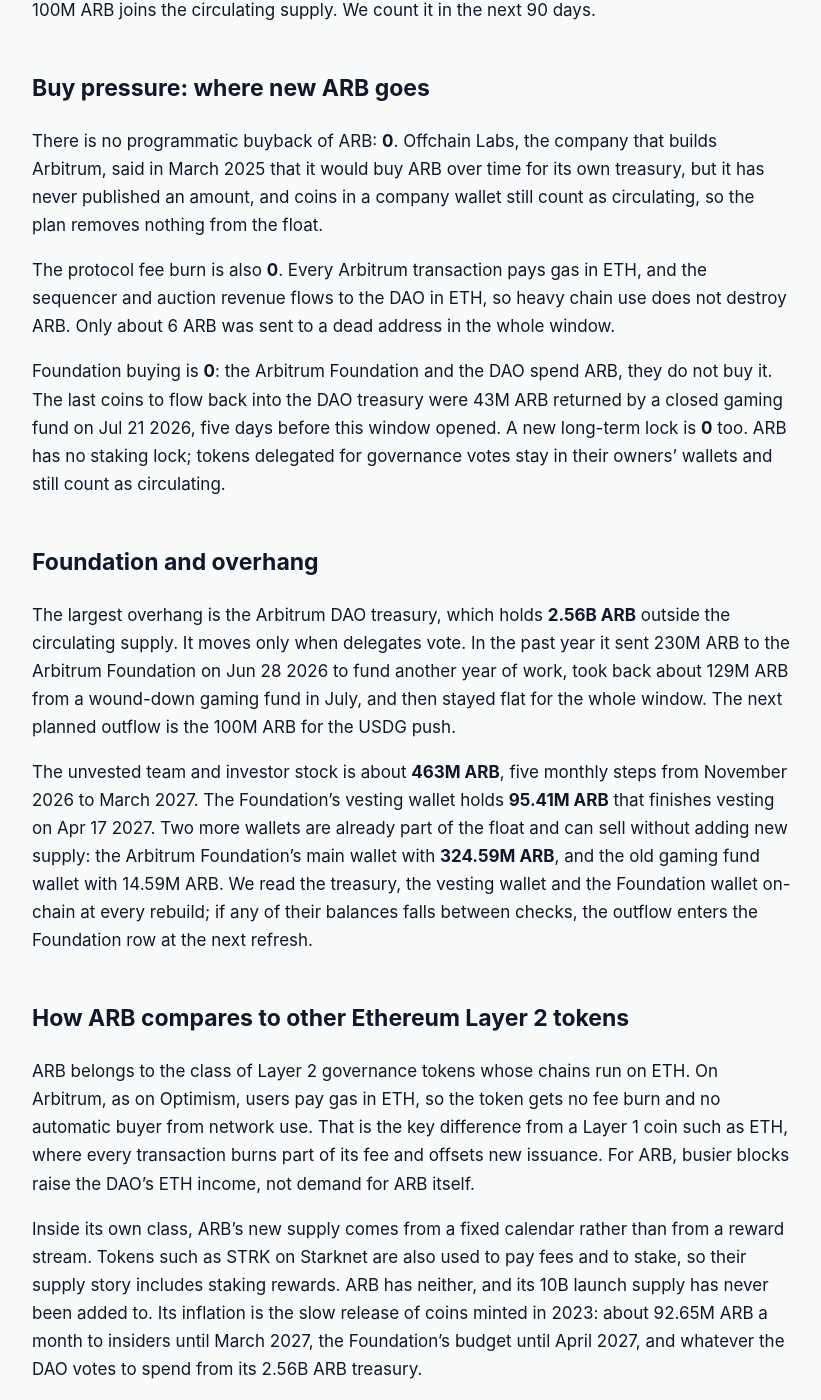
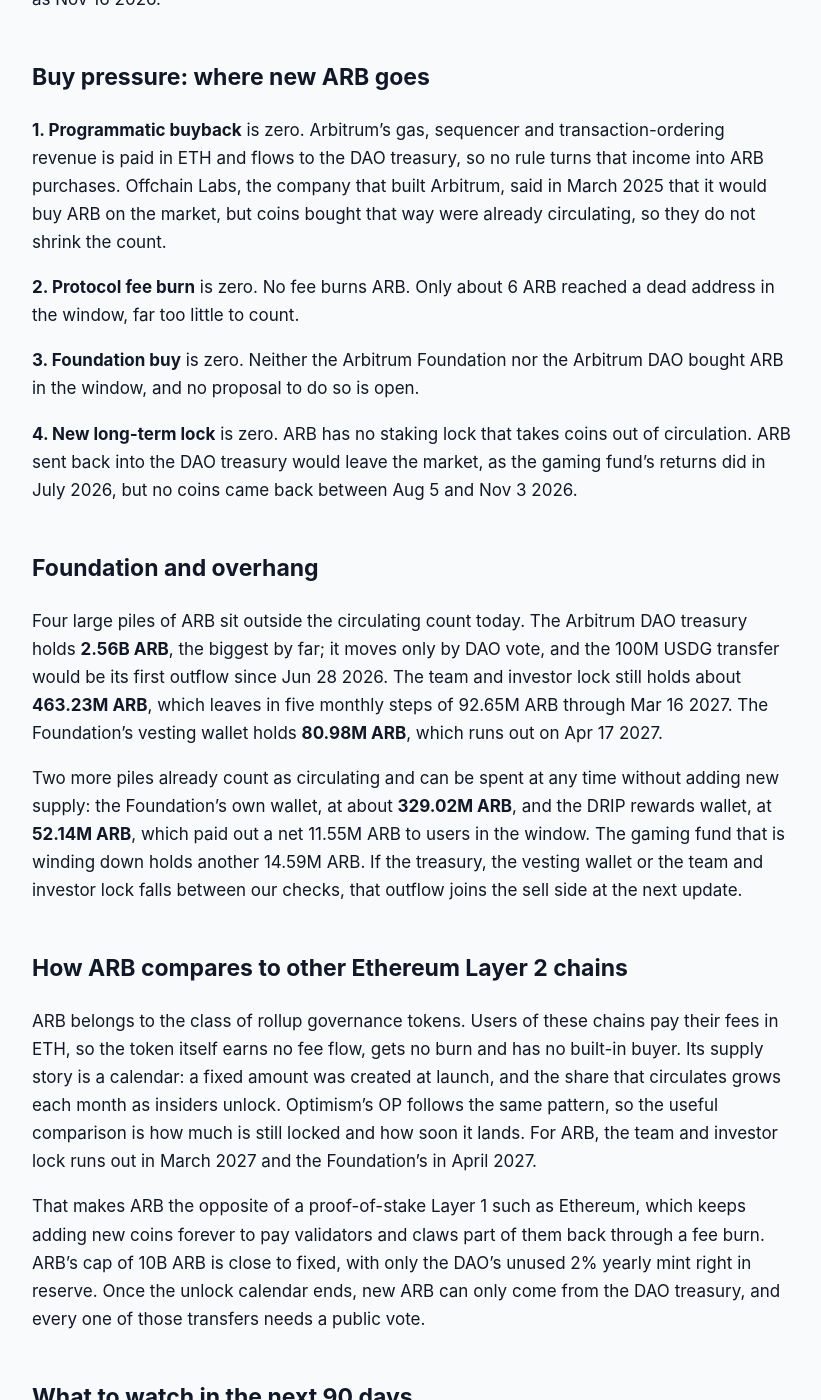
Before and after one commit to jeevansongmy-spec/mrnasdog-articles, a Jekyll site: the page built from crypto/arb-pressure-framework.md, in a window 1280 px wide and 1400 px high, scrolled down 1530 px. Shown: the whole window, without its empty margins (228-1049 px from the left). Built offline with Jekyll 4.4.1, drawn with Linux system fonts in a browser that asks for light colours; some of the changed text lies outside the part shown.

Commit message:
publish: crypto/arb-pressure-framework

```diff
--- a/crypto/arb-pressure-framework.md
+++ b/crypto/arb-pressure-framework.md
@@ -1,69 +1,71 @@
 ---
-title:         "ARB Inflation Analysis · October 2026 · Supply growing · projected to keep growing"
-description:   "ARB is inflationary: 277.94M ARB of team and investor unlocks plus 44.04M from the Foundation gave +4.67% in 90 days, with no burn. +6.11% next."
+title:         "ARB Inflation Analysis · November 2026 · Supply growing · projected to keep growing"
+description:   "ARB is inflationary: 277.94M ARB of team and investor unlocks plus 43.70M from the Foundation gave +4.67% in 90 days, with no burn. About +6.11% next."
 canonical_url: "https://mrnasdog.com/research/arb/inflation"
 tags:          ["crypto", "arb", "arbitrum", "layer-2"]
 published:     true
 ---
-# ARB Inflation Analysis · October 2026 · Supply growing · projected to keep growing
+# ARB Inflation Analysis · November 2026 · Supply growing · projected to keep growing
 
 *Originally published at [https://mrnasdog.com/research/arb/inflation](https://mrnasdog.com/research/arb/inflation)*
 
 <!-- main-page -->
 ➜ Start with the Arbitrum coin page for the short answer (should you buy ARB?) and its price drivers: [mrnasdog.com/research/arb](https://mrnasdog.com/research/arb)
 
-ARB is inflationary on the tradable float. Between Jul 26 and Oct 24 2026, Arbitrum's monthly team and investor unlocks and the Arbitrum Foundation's vesting wallet added **321.98M ARB** to a circulating supply of **6.89B ARB**, and nothing took any ARB back, so the float grew **+4.67%**. The next 90 days look heavier at **+6.11%**, because a DAO plan to send **100M ARB** to a stablecoin incentive program sits on top of three more monthly unlocks. The hard ceiling is the 10B ARB minted at launch; the DAO may add up to 2% a year by vote, but it never has.
+ARB's supply is growing fast, and it will grow faster before it slows: up **+4.67%** in the 90 days from Aug 5 to Nov 3 2026, and on course for about **+6.11%** in the next 90 days. Team and investor unlocks released **277.94M ARB** and the Arbitrum Foundation drew **43.70M ARB** from its vesting wallet, while nothing burned or bought ARB back. The 10B ARB cap holds, the last team and investor step lands on Mar 16 2027, and other trackers show **+4.18%** for the same 90 days.
 
 ## The verdict, in one paragraph
 
-Our net supply change for ARB over the last 90 days is **+4.67%**, and other trackers show **+4.20%** for the same stretch. The gap is **0.47 percentage points**, so the two readings agree and the page carries no warning. The small difference is timing: the Foundation's vesting releases show up in other trackers later than they show up on-chain. For the next 90 days we project **+6.11%**, or about **421.03M ARB** of new float with no buyer on the other side. In one line: ARB is an unlock-driven Layer 2 governance token, inflationary by schedule on the active float until March 2027.
+Over the 90 days to Nov 3 2026, ARB's circulating supply grew **+4.67%**, from new coins that left locked wallets and nothing that took coins away. Other trackers show **+4.18%** for the same window, a gap of **0.49 points**. That gap is small, and it comes from the Foundation's release, which those trackers count late, so the coin page carries no warning note. The next 90 days look heavier, at about **+6.11%**, because a DAO vote may add 100M ARB on top of the usual unlocks. The label that fits ARB today: a fixed-cap token that is inflationary by unlock schedule on its active float.
 
 ## Sell pressure: where new ARB comes from
 
-Protocol inflation is **0**. ARB has no block reward and no staking reward, because Arbitrum's validators and sequencer are paid in ETH. The ARB token contract does let the Arbitrum DAO mint up to 2% of supply a year, but only by a vote, and no such vote has ever passed. On-chain, total supply sat just under 10B ARB at both ends of the window, about 0.02 ARB lower at the end.
+**1. Protocol inflation** is zero. Arbitrum does not pay ARB to anyone for running the network. The Arbitrum DAO has the right to vote a new mint of up to 2% of supply a year, but it has never used it, and none of the proposals open on Nov 3 2026 would mint a single coin.
 
-Vesting unlocks are the main source of new ARB: **277.94M ARB** in the last 90 days. Arbitrum's team, contributors and advisors received 2.694B ARB at launch and investors 1.753B ARB, all locked for four years from March 2023. After a one-year cliff on Mar 16 2024, the rest unlocks in equal monthly steps of about **92.65M ARB**, roughly 56.13M to the team and 36.52M to investors. The August, September and October 2026 steps fell inside this window. The November, December and January steps fall inside the next one, so the next 90 days carry the same **277.94M ARB**. After that, two steps remain, in February and March 2027, and then the team and investor schedule is finished.
+**2. Vesting unlocks** released **277.94M ARB**. The team, its advisers and the early investors were given 4.447B ARB with a four-year lock that started on Mar 16 2023. A quarter unlocked on Mar 16 2024, and the rest comes out in 36 equal monthly steps of about **92.65M ARB**. Three of those steps landed in the window, on Aug 16, Sep 16 and Oct 16 2026, and three more fall in the next 90 days, on Nov 16 and Dec 16 2026 and Jan 16 2027.
 
-Foundation and unscheduled unlocks add **44.04M ARB**. The Arbitrum Foundation's 700M ARB budget sits in a vesting wallet that releases coins every second from Apr 17 2023 to Apr 17 2027. In these 90 days the Foundation drew 44.04M ARB out of it; about **43.09M ARB** more vests in the next 90 days, and the wallet still holds 95.41M ARB in total.
+**3. Foundation and unscheduled unlocks** added **43.70M ARB**. The Arbitrum Foundation's 700M ARB vests a little every second from Apr 17 2023 to Apr 17 2027, and the Foundation pulls the vested coins from its vesting wallet into its own wallet every few weeks. About **43.09M ARB** more vests in the next 90 days.
 
-Long-term locked or bankruptcy supply is **0**: no court estate or seized pile of ARB is waiting to be released. One extra row tracks DAO treasury grants. The treasury paid out nothing in this window, but on Oct 22 2026 an off-chain DAO vote backed adding **100M ARB** to DRIP, the DAO's incentive program, to grow the USDG stablecoin on Arbitrum. The Foundation holds that program's coins, so once the binding on-chain vote passes, expected around Nov 12 2026, the 100M ARB joins the circulating supply. We count it in the next 90 days.
+**4. Long-term locked or bankruptcy** is zero. No court estate or bankruptcy pile of ARB is waiting to be paid out. On Oct 30 2026 the Arbitrum Security Council froze **74.56M ARB** held by the Binance hacker, but those coins were already circulating before the freeze, so they add nothing either way.
+
+**5. DAO treasury grants** were zero in the window, since the treasury's balance did not move from Aug 5 to Nov 3 2026. That changes next: the Arbitrum DAO is voting until Nov 12 2026 on a plan to grow the USDG stablecoin on Arbitrum, and one line of it sends **100M ARB** from the treasury to the DRIP rewards program, held by the Foundation. The earlier off-chain vote passed with almost no votes against, so we count the 100M in the next 90 days, from as soon as Nov 16 2026.
 
 ## Buy pressure: where new ARB goes
 
-There is no programmatic buyback of ARB: **0**. Offchain Labs, the company that builds Arbitrum, said in March 2025 that it would buy ARB over time for its own treasury, but it has never published an amount, and coins in a company wallet still count as circulating, so the plan removes nothing from the float.
+**1. Programmatic buyback** is zero. Arbitrum's gas, sequencer and transaction-ordering revenue is paid in ETH and flows to the DAO treasury, so no rule turns that income into ARB purchases. Offchain Labs, the company that built Arbitrum, said in March 2025 that it would buy ARB on the market, but coins bought that way were already circulating, so they do not shrink the count.
 
-The protocol fee burn is also **0**. Every Arbitrum transaction pays gas in ETH, and the sequencer and auction revenue flows to the DAO in ETH, so heavy chain use does not destroy ARB. Only about 6 ARB was sent to a dead address in the whole window.
+**2. Protocol fee burn** is zero. No fee burns ARB. Only about 6 ARB reached a dead address in the window, far too little to count.
 
-Foundation buying is **0**: the Arbitrum Foundation and the DAO spend ARB, they do not buy it. The last coins to flow back into the DAO treasury were 43M ARB returned by a closed gaming fund on Jul 21 2026, five days before this window opened. A new long-term lock is **0** too. ARB has no staking lock; tokens delegated for governance votes stay in their owners' wallets and still count as circulating.
+**3. Foundation buy** is zero. Neither the Arbitrum Foundation nor the Arbitrum DAO bought ARB in the window, and no proposal to do so is open.
+
+**4. New long-term lock** is zero. ARB has no staking lock that takes coins out of circulation. ARB sent back into the DAO treasury would leave the market, as the gaming fund's returns did in July 2026, but no coins came back between Aug 5 and Nov 3 2026.
 
 ## Foundation and overhang
 
-The largest overhang is the Arbitrum DAO treasury, which holds **2.56B ARB** outside the circulating supply. It moves only when delegates vote. In the past year it sent 230M ARB to the Arbitrum Foundation on Jun 28 2026 to fund another year of work, took back about 129M ARB from a wound-down gaming fund in July, and then stayed flat for the whole window. The next planned outflow is the 100M ARB for the USDG push.
+Four large piles of ARB sit outside the circulating count today. The Arbitrum DAO treasury holds **2.56B ARB**, the biggest by far; it moves only by DAO vote, and the 100M USDG transfer would be its first outflow since Jun 28 2026. The team and investor lock still holds about **463.23M ARB**, which leaves in five monthly steps of 92.65M ARB through Mar 16 2027. The Foundation's vesting wallet holds **80.98M ARB**, which runs out on Apr 17 2027.
 
-The unvested team and investor stock is about **463M ARB**, five monthly steps from November 2026 to March 2027. The Foundation's vesting wallet holds **95.41M ARB** that finishes vesting on Apr 17 2027. Two more wallets are already part of the float and can sell without adding new supply: the Arbitrum Foundation's main wallet with **324.59M ARB**, and the old gaming fund wallet with 14.59M ARB. We read the treasury, the vesting wallet and the Foundation wallet on-chain at every rebuild; if any of their balances falls between checks, the outflow enters the Foundation row at the next refresh.
+Two more piles already count as circulating and can be spent at any time without adding new supply: the Foundation's own wallet, at about **329.02M ARB**, and the DRIP rewards wallet, at **52.14M ARB**, which paid out a net 11.55M ARB to users in the window. The gaming fund that is winding down holds another 14.59M ARB. If the treasury, the vesting wallet or the team and investor lock falls between our checks, that outflow joins the sell side at the next update.
 
-## How ARB compares to other Ethereum Layer 2 tokens
+## How ARB compares to other Ethereum Layer 2 chains
 
-ARB belongs to the class of Layer 2 governance tokens whose chains run on ETH. On Arbitrum, as on Optimism, users pay gas in ETH, so the token gets no fee burn and no automatic buyer from network use. That is the key difference from a Layer 1 coin such as ETH, where every transaction burns part of its fee and offsets new issuance. For ARB, busier blocks raise the DAO's ETH income, not demand for ARB itself.
+ARB belongs to the class of rollup governance tokens. Users of these chains pay their fees in ETH, so the token itself earns no fee flow, gets no burn and has no built-in buyer. Its supply story is a calendar: a fixed amount was created at launch, and the share that circulates grows each month as insiders unlock. Optimism's OP follows the same pattern, so the useful comparison is how much is still locked and how soon it lands. For ARB, the team and investor lock runs out in March 2027 and the Foundation's in April 2027.
 
-Inside its own class, ARB's new supply comes from a fixed calendar rather than from a reward stream. Tokens such as STRK on Starknet are also used to pay fees and to stake, so their supply story includes staking rewards. ARB has neither, and its 10B launch supply has never been added to. Its inflation is the slow release of coins minted in 2023: about 92.65M ARB a month to insiders until March 2027, the Foundation's budget until April 2027, and whatever the DAO votes to spend from its 2.56B ARB treasury.
-
-That makes the shape of ARB's supply easier to forecast than most. The insider calendar ends in five months, and from then on the treasury is the only big source of new float, on the DAO's timetable and by public vote.
+That makes ARB the opposite of a proof-of-stake Layer 1 such as Ethereum, which keeps adding new coins forever to pay validators and claws part of them back through a fee burn. ARB's cap of 10B ARB is close to fixed, with only the DAO's unused 2% yearly mint right in reserve. Once the unlock calendar ends, new ARB can only come from the DAO treasury, and every one of those transfers needs a public vote.
 
 ## What to watch in the next 90 days
 
-The binding on-chain vote on the USDG plan, expected to pass around **Nov 12 2026**, decides whether 100M ARB leaves the DAO treasury; if it fails, our next-90-day figure falls to about +4.66%.
+**Nov 12 2026:** the Arbitrum DAO's on-chain vote on the USDG plan closes. If it passes, the 100M ARB transfer to the DRIP rewards program can run from Nov 16 2026; if it fails, the next 90 days drop to about **+4.66%**.
 
-The monthly team and investor unlocks of about 92.65M ARB each, around **Nov 16 2026**, **Dec 16 2026** and **Jan 16 2027**, are the steady base of new supply.
+**Nov 16 2026, Dec 16 2026 and Jan 16 2027:** the monthly team and investor steps of about 92.65M ARB each. Only two steps remain after that, on Feb 16 and Mar 16 2027.
 
-The Arbitrum Foundation's draws from its vesting wallet, which still holds 95.41M ARB and runs out on Apr 17 2027, show how fast the Foundation turns its budget into spending.
+**The frozen Binance funds:** the 74.56M ARB frozen on Oct 30 2026 can only move by a DAO vote. A vote to return it to Binance would not change the circulating count, but how the DAO handles it is a closely watched test of the Security Council's powers.
 
-Any proposal to mint new ARB, start an ARB buyback with DAO revenue, or add ARB staking would change the shape of this ledger; none is on a vote today.
+**Any DAO vote to mint:** the DAO's 2% yearly mint right is the only way ARB's total supply could rise, and no proposal to use it is open on Nov 3 2026.
 
 ## Summary
 
-ARB's circulating supply grew **+4.67%** in the 90 days to Oct 24 2026 and is projected to grow **+6.11%** in the next 90 days. Monthly team and investor unlocks of about 92.65M ARB and the Foundation's vesting do the adding, a planned 100M ARB stablecoin grant adds more, and no burn, buyback or staking lock takes any ARB back. The insider calendar ends in March 2027, but the 2.56B ARB DAO treasury and an unused 2% yearly mint right stay behind it, and the hard ceiling remains the 10B ARB minted at launch.
+ARB's circulating supply grew **+4.67%** over the 90 days to Nov 3 2026 and is on course for about **+6.11%** over the next 90 days. Team and investor unlocks of **277.94M ARB** and Foundation vesting of **43.70M ARB** drove the growth, and nothing burns or buys ARB back, because Arbitrum's fees are paid in ETH. The main risk in the next 90 days is a DAO vote that would add 100M ARB from the treasury, on top of three more monthly unlocks. The total stays capped at 10B ARB, and the team and investor unlocks end on Mar 16 2027.
 
 ---
 
-*MrNasDog Pressure Framework analysis of ARB, Metric 1 — Inflation. Data + explanation only. Not financial advice. Checked Oct 24 2026.*
+*MrNasDog Pressure Framework analysis of ARB, Metric 1 — Inflation. Data + explanation only. Not financial advice. Checked Nov 3 2026.*
```
